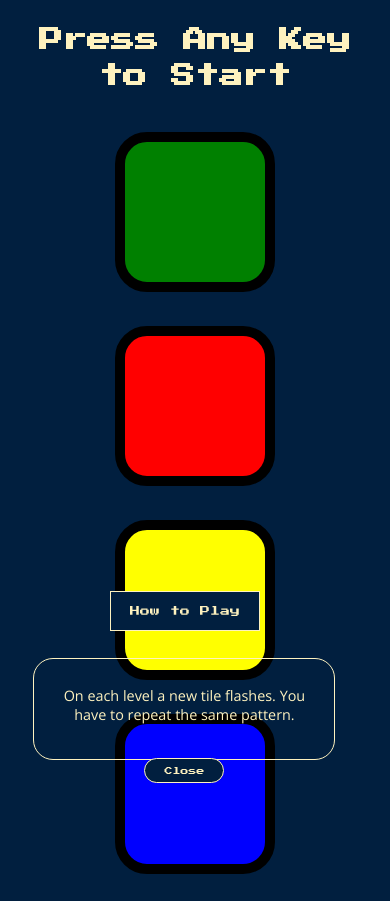
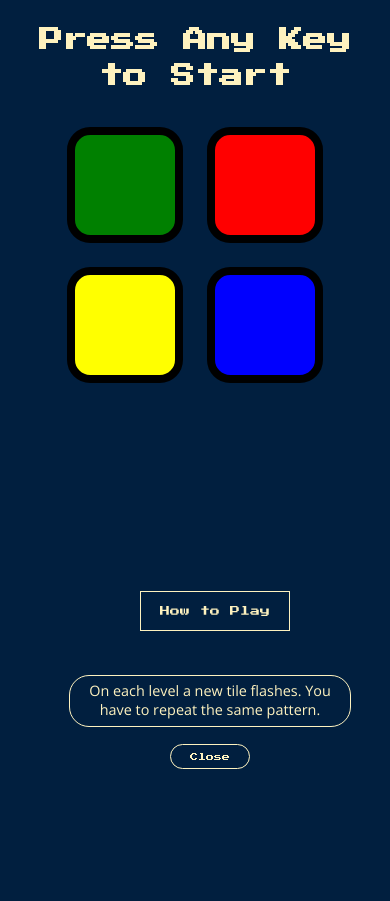
Before and after one commit to Akhila-C-R/The-Simon-Game, a plain HTML site: page index.html in a window 390 px wide. Both pictures are taken after a click on the button "How to Play". After the commit the page ends 844 px from the top, so only its background shows below. Drawn offline with nearby package versions, Linux system fonts and the light colour scheme.

Commit message:
Updated styles.css
Made it more resposive

```diff
--- a/styles.css
+++ b/styles.css
@@ -97,7 +97,7 @@ body
     border: 1px solid #FEF2BF;
 }
 
-@media (max-width: 600px)
+@media (max-width: 1000px)
 {
     #level-title
     {
@@ -106,21 +106,31 @@ body
     }
     .btn
     {
-        margin: 15px;
+        margin: 10px;
         display: inline-block;
-        height: 140px;
-        width: 140px;
-        border: 10px solid black;
+        height: 100px;
+        width: 100px;
+        border: 8px solid black;
         border-radius: 20%;
     }
     #help
     {
         top:70%;
-        right: 130px;
+        right: 100px;
     }
     .popup-overlay
     {
-        top:78%;
-        right:14%;
+        top: 80%;
+        right: 10%;
+        height: 50px;
+        width: 280px;
+    }
+    .popup-overlay p
+    {
+        margin: 5px;
+    }
+    .popup-content
+    {
+        padding: 0;
     }
 }
```
